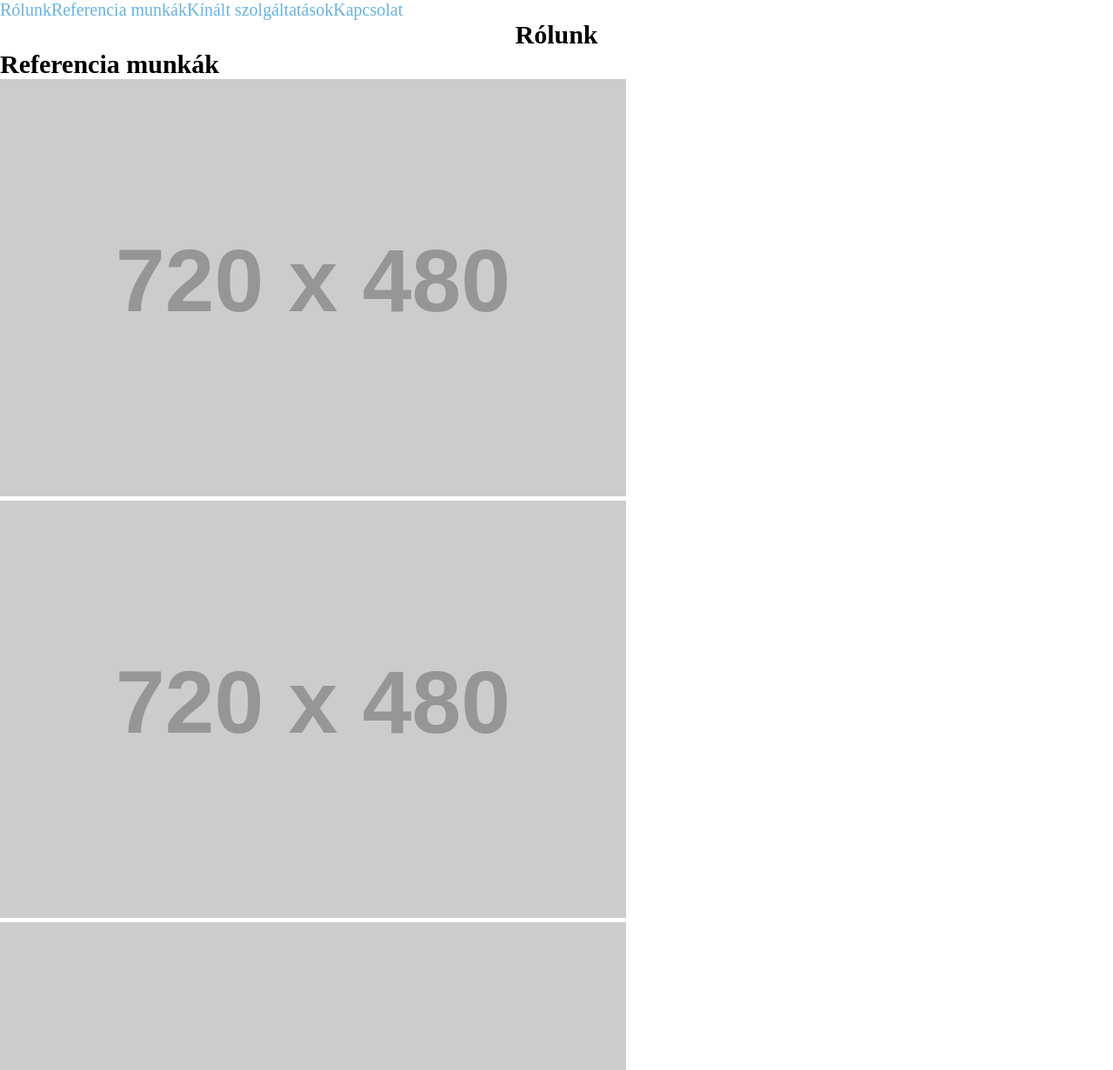
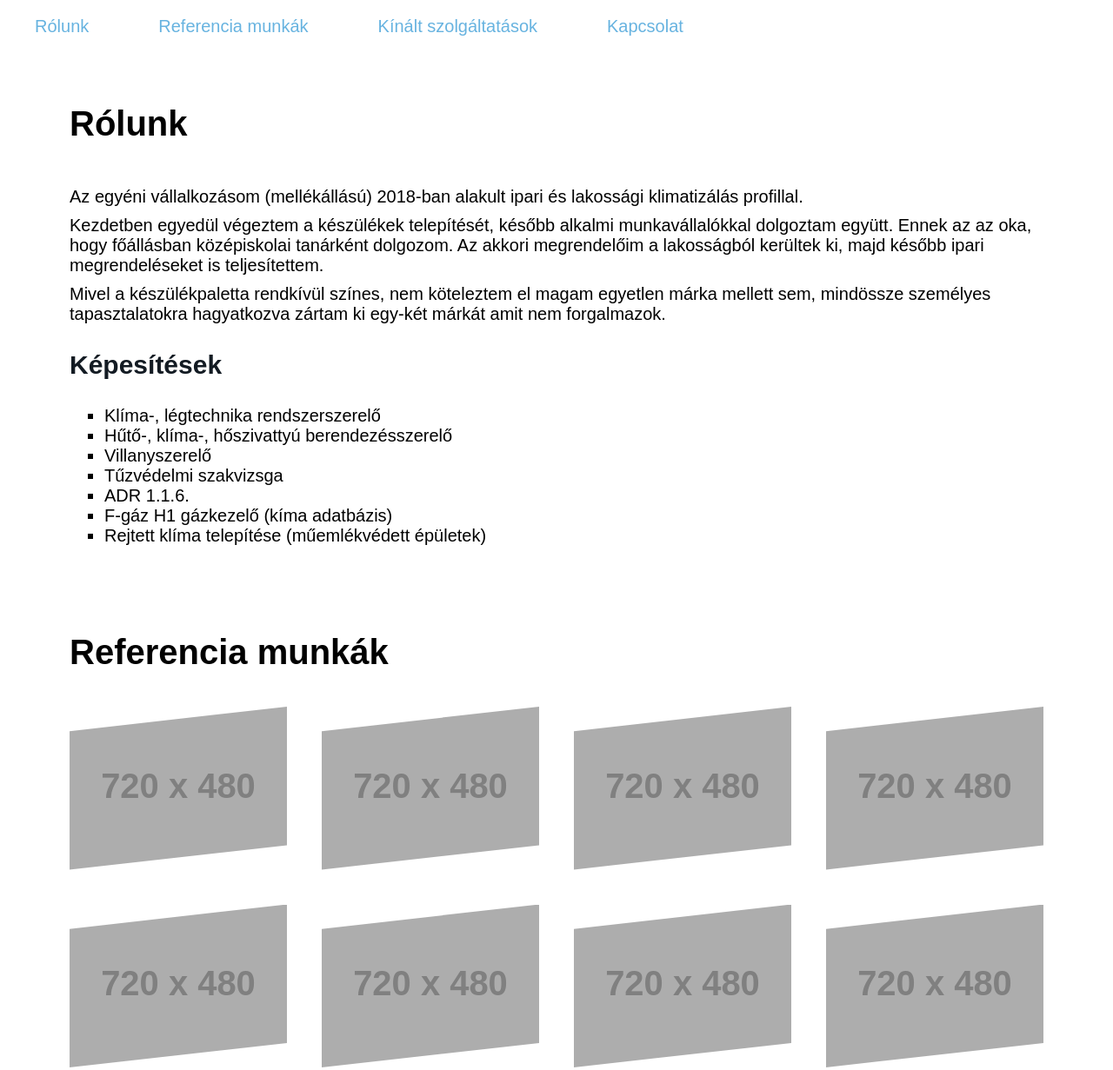
Before and after one commit to Aldynenn/klima, a plain HTML site: page index.html in a window 1280 px wide. Shown: the top 1231 px of the page at 87% size. Drawn offline with Linux system fonts and the light colour scheme; placeholder pictures from the web are drawn by us.

Commit message:
Tartalom részben feltöltve

```diff
--- a/index.html
+++ b/index.html
@@ -20,7 +20,21 @@
         <section id="rolunk">
             <h1>Rólunk</h1>
             <div class="wrapper">
-                <div class="text-container"></div>
+                <div class="text-container">
+                    <p>Az egyéni vállalkozásom (mellékállású) 2018-ban alakult ipari és lakossági klimatizálás profillal.</p>
+                    <p>Kezdetben egyedül végeztem a készülékek telepítését, később alkalmi munkavállalókkal dolgoztam együtt. Ennek az az oka, hogy főállásban középiskolai tanárként dolgozom. Az akkori megrendelőim a lakosságból kerültek ki, majd később ipari megrendeléseket is teljesítettem.</p>
+                    <p>Mivel a készülékpaletta rendkívül színes, nem köteleztem el magam egyetlen márka mellett sem, mindössze személyes tapasztalatokra hagyatkozva zártam ki egy-két márkát amit nem forgalmazok.</p>
+                    <h2>Képesítések</h2>
+                    <ul>
+                        <li>Klíma-, légtechnika rendszerszerelő</li>
+                        <li>Hűtő-, klíma-, hőszivattyú berendezésszerelő</li>
+                        <li>Villanyszerelő</li>
+                        <li>Tűzvédelmi szakvizsga</li>
+                        <li>ADR 1.1.6.</li>
+                        <li>F-gáz H1 gázkezelő (kíma adatbázis)</li>
+                        <li>Rejtett klíma telepítése (műemlékvédett épületek)</li>
+                    </ul>
+                </div>
                 <div class="image-container"></div>
             </div>
         </section>
@@ -28,22 +42,35 @@
         <section id="referencia">
             <h1>Referencia munkák</h1>
             <div class="gallery">
-                <img src="https://via.placeholder.com/720x480?text=Placeholder1" alt="">
-                <img src="https://via.placeholder.com/720x480?text=Placeholder2" alt="">
-                <img src="https://via.placeholder.com/720x480?text=Placeholder3" alt="">
-                <img src="https://via.placeholder.com/720x480?text=Placeholder4" alt="">
-                <img src="https://via.placeholder.com/720x480?text=Placeholder5" alt="">
-                <img src="https://via.placeholder.com/720x480?text=Placeholder6" alt="">
-                <img src="https://via.placeholder.com/720x480?text=Placeholder7" alt="">
-                <img src="https://via.placeholder.com/720x480?text=Placeholder8" alt="">
-                <img src="https://via.placeholder.com/720x480?text=Placeholder9" alt="">
+                <img src="https://via.placeholder.com/720x480?text=Placeholder+1" alt="Placeholder 1">
+                <img src="https://via.placeholder.com/720x480?text=Placeholder+2" alt="Placeholder 2">
+                <img src="https://via.placeholder.com/720x480?text=Placeholder+3" alt="Placeholder 3">
+                <img src="https://via.placeholder.com/720x480?text=Placeholder+4" alt="Placeholder 4">
+                <img src="https://via.placeholder.com/720x480?text=Placeholder+5" alt="Placeholder 5">
+                <img src="https://via.placeholder.com/720x480?text=Placeholder+6" alt="Placeholder 6">
+                <img src="https://via.placeholder.com/720x480?text=Placeholder+7" alt="Placeholder 7">
+                <img src="https://via.placeholder.com/720x480?text=Placeholder+8" alt="Placeholder 8">
+                <img src="https://via.placeholder.com/720x480?text=Placeholder+9" alt="Placeholder 9">
             </div>
         </section>
 
         <section id="szolgaltatasok">
             <h1>Kínált szolgáltatások</h1>
             <div class="wrapper">
-                <div class="text-container"></div>
+                <div class="text-container">
+                    <ul>
+                        <li>Új készülék telepítése (split, folyadékhűtő, hőszivattyú stb…)</li>
+                        <li>Új rendszer telepítése (VRV, VRF, folyadékhűtő)</li>
+                        <li>Légtechnika (Lakossági és ipari)</li>
+                        <li>Készülékjavítás (töltés, panelhiba, hibakódelhárítás)</li>
+                        <li>Készülék karbantartás</li>
+                        <li>Beüzemelés</li>
+                        <li>Használt készülék szakszerű bontása, áthelyezése</li>
+                        <li>Szivárgásvizsgálat</li>
+                        <li>Ipari-, lakossági fertőtlenítés ózontechnológiával</li>
+
+                    </ul>
+                </div>
                 <div class="image-container"></div>
             </div>
         </section>
--- a/style.css
+++ b/style.css
@@ -2,6 +2,9 @@
     margin: 0;
     padding: 0;
     box-sizing: border-box;
+    font-family: inherit;
+    font-size: inherit;
+    color: inherit;
 }
 
 :root {
@@ -17,6 +20,29 @@ html, body {
     display: flex;
     flex-direction: column;
     align-items: center;
+    font-family: Arial, Helvetica, sans-serif;
+}
+
+h1 {
+    font-size: 2rem;
+    margin: 1em 0px;
+}
+
+h2 {
+    font-size: 1.5rem;
+    color: rgb(var(--dark));
+    margin: 1em 0px;
+}
+
+p {
+    margin-top: 0.5em;
+}
+
+ul {
+    list-style-type: square;
+}
+li {
+    transform: translateX(var(--gap));
 }
 
 a {
@@ -30,11 +56,52 @@ nav {
     width: 100%;
 }
 
+nav a {
+    padding: calc(var(--gap) / 2) var(--gap);
+    font-size: 1rem;
+    line-height: 1em;
+    background-color: rgba(var(--main), 0);
+    transition: 200ms ease;
+    transition-property: color, background-color;
+}
+nav a:hover {
+    color: rgb(var(--light));
+    background-color: rgba(var(--main), 1);
+}
+
 main {
     display: flex;
     flex-direction: column;
     align-items: center;
     width: 100%;
+}
+
+section {
+    width: 100%;
+    display: flex;
+    flex-direction: column;
+    padding: calc(var(--gap) / 2) calc(var(--gap) * 2) var(--gap) calc(var(--gap) * 2);
+}
+
+.gallery {
+    display: grid;
+    grid-template-columns: repeat(4, 1fr);
+    gap: var(--gap);
+}
+.gallery img {
+    width: 100%;
+    aspect-ratio: 4 / 3;
+    object-fit: cover;
+    clip-path: polygon(0% 15%, 100% 0%, 100% 85%, 0% 100%);
+    transform: scale(1);
+    filter: brightness(0.85);
+    transition: 200ms ease;
+    transition-property: clip-path, transform, filter;
+}
+.gallery img:hover {
+    clip-path: polygon(0% 0%, 100% 0%, 100% 100%, 0% 100%);
+    transform: scale(1.05);
+    filter: brightness(1);
 }
 
 footer {
```
